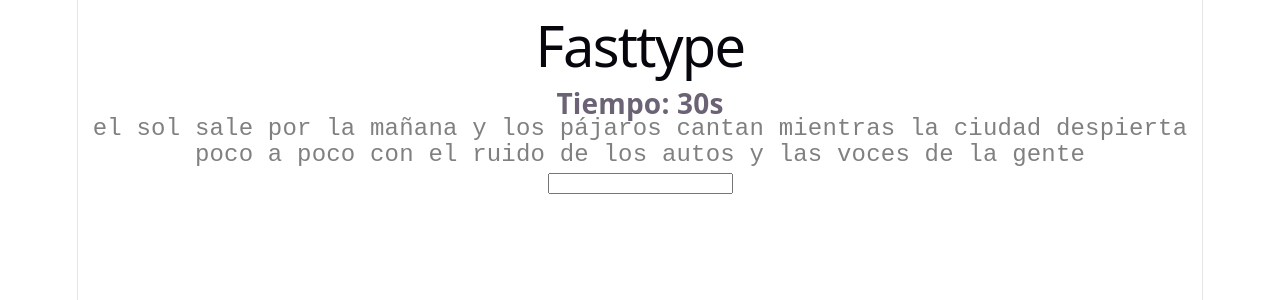
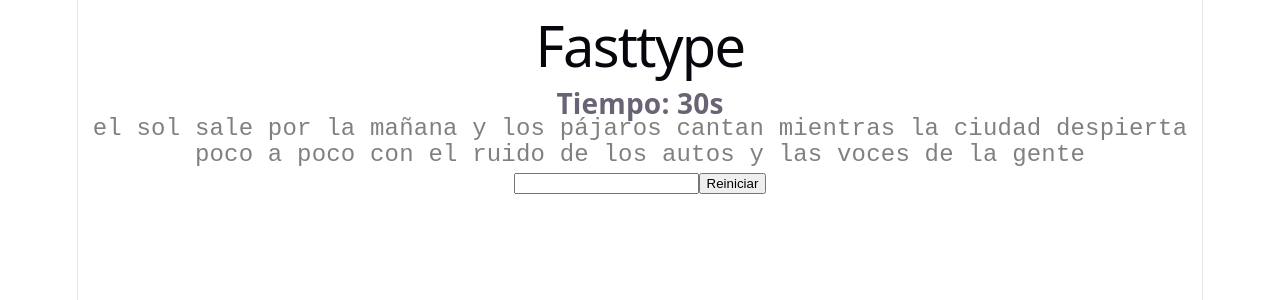
Before and after one commit to williancristoferhernandezb-png/Fasttype, a React (Vite) app in the folder client/: page / in a window 1280 px wide. Shown: the top 300 px of the page. Built offline with nearby package versions, Linux system fonts and the light colour scheme.

Commit message:
Agrego boton de reiniciar

```diff
--- a/client/src/App.tsx
+++ b/client/src/App.tsx
@@ -12,6 +12,11 @@ function App() {
   const [iniciado, setIniciado] = useState(false);
 
   const terminado = tiempo === 0;
+    function reiniciar() {
+    setEscrito("");
+    setTiempo(DURACION);
+    setIniciado(false);
+  }
   let correctos = 0;
   for (let i = 0; i < escrito.length; i++) {
     if (escrito[i] === TEXTO[i]) correctos++;
@@ -61,6 +66,7 @@ function App() {
         onChange={manejarCambio}
         disabled={terminado}
       />
+      <button onClick={reiniciar}>Reiniciar</button>
      {terminado && (
         <div>
           <p>¡Tiempo!</p>
```
